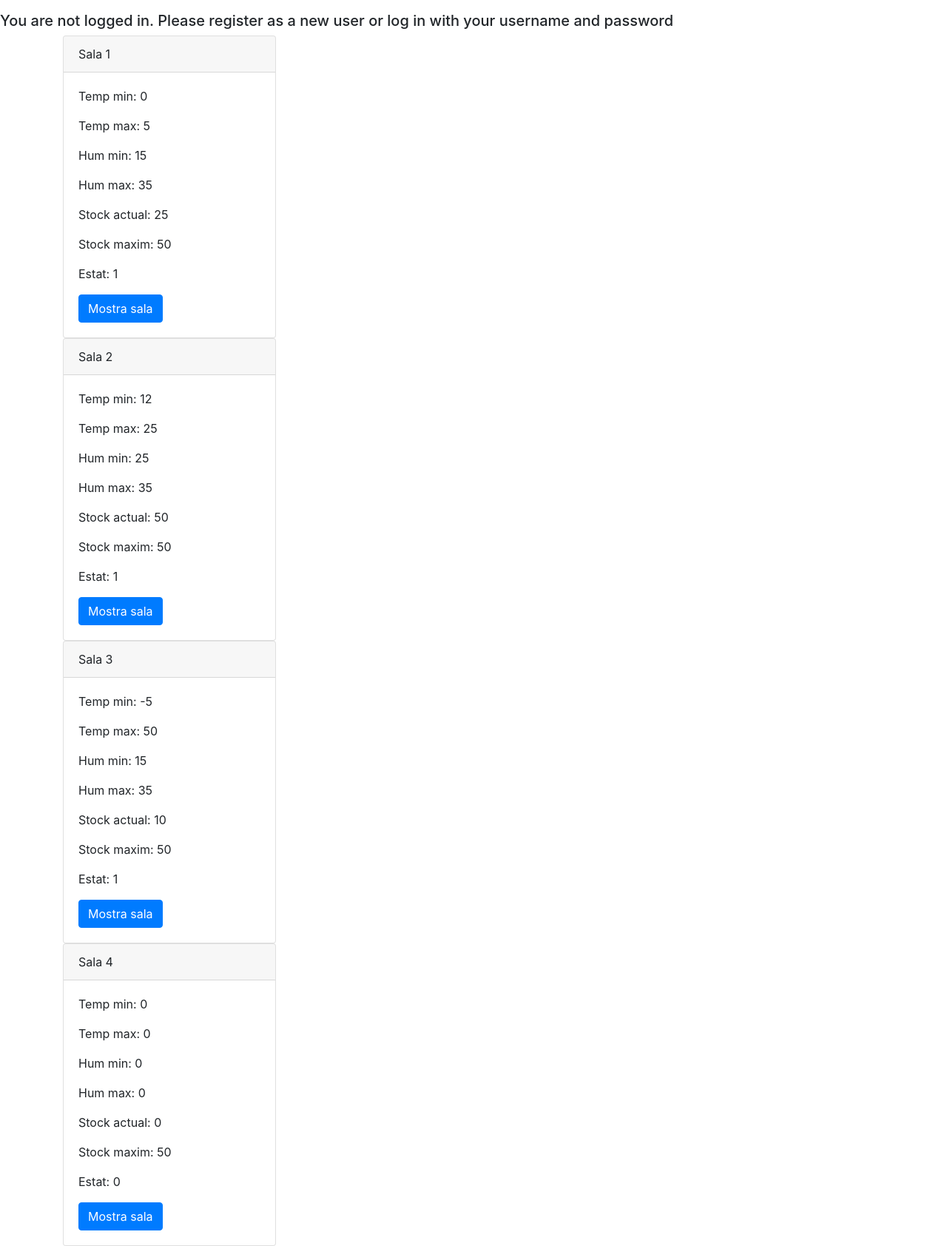
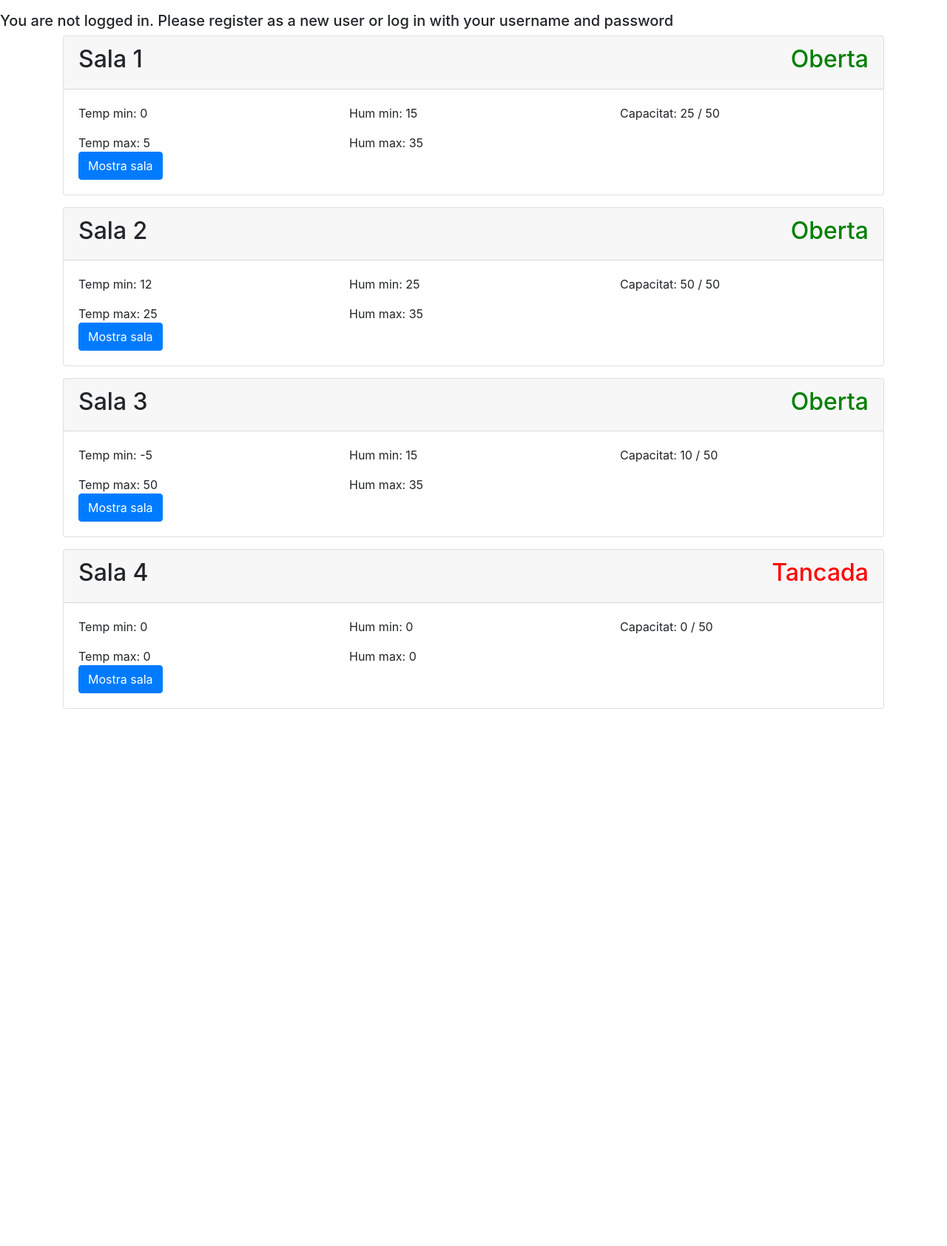
Before and after one commit to teamoutofbounds/joint-project, a Django app: page /magatzem/gestor/sales/ in a window 1280 px wide. Shown: the part 99-1783 px from the top of the page at 74% size. After the commit the page ends 1057 px from the top, so only its background shows below. Run offline with Django 3.2, Linux system fonts and the light colour scheme; some libraries are stand-ins or nearby versions.

Commit message:
Fixed logout i room-list html

```diff
--- a/magatzem/templates/magatzem/room-list.html
+++ b/magatzem/templates/magatzem/room-list.html
@@ -1,21 +1,46 @@
 {% extends 'magatzem/base.html' %}
+{% block content %}
 
-{% block content %}
+<div class="row">
+    <div class="col-sm-12">
             {% for room in room_list  %}
-        <div class="card" style="width: 18rem;">
+                <div class="card" style="margin-bottom: 1em">
                     <div class="card-header">
-            {{ room.name }}
+                        <div class="row">
+                            <div class="col-sm-6">
+                                <h2> {{ room.name }} </h2>
+                            </div>
+                            <div class="col-sm-6">
+                                {% if room.room_status == 0 %}
+                                    <h2 class="float-sm-right" style="color:red">Tancada </h2>
+                                {% else %}
+                                    <h2 class="float-sm-right" style="color:green">Oberta </h2>
+                                {% endif %}
+                            </div>
+                        </div>
+
+
                     </div>
                     <div class="card-body">
+                        <div class="row">
+                            <div class="col-sm-4">
                                 <p class="card-text">Temp min: {{ room.temp_min }}</p>
                                 <p class="card-text">Temp max: {{ room.temp_max }}</p>
+                            </div>
+                            <div class="col-sm-4">
                                 <p class="card-text">Hum min: {{ room.hum_min }}</p>
                                 <p class="card-text">Hum max: {{ room.hum_max }}</p>
-            <p class="card-text">Stock actual: {{ room.quantity }}</p>
-            <p class="card-text">Stock maxim: {{ room.limit }}</p>
-            <p class="card-text">Estat: {{ room.room_status }}</p>
+                            </div>
+                            <div class="col-sm-4">
+                                <p class="card-text">Capacitat: {{ room.quantity }} / {{ room.limit }}</p>
+                            </div>
+                        </div>
+
                     <a href="#" class="btn btn-primary">Mostra sala</a>
                     </div>
                 </div>
     {% endfor %}
+    </div>
+</div>
+
 {% endblock %}
--- a/storageApp/settings.py
+++ b/storageApp/settings.py
@@ -127,5 +127,3 @@ USE_TZ = True
 STATIC_URL = '/static/'
 
 LOGIN_REDIRECT_URL = 'home'
-
-LOGOUT_REDIRECT_URL = 'home'
--- a/tools/algorithms/sala_selector.py
+++ b/tools/algorithms/sala_selector.py
@@ -15,6 +15,7 @@ class RoomHandler:
 		self.quantity = container['quantity']
 
 	def select_containers(self):
+		self._initialize_sales()
 		room, less_quantity, more_quantity = self._get_exact_container_quantity
 		if room:
 			return [room]
@@ -52,3 +53,7 @@ class RoomHandler:
 			return distribution_list
 		else:
 			return []
+
+	def _initialize_sales():
+		for sala in self.sales:
+			sala['new_containers'] = 0
--- a/users/urls.py
+++ b/users/urls.py
@@ -7,7 +7,7 @@ from storageApp import settings
 
 urlpatterns = [
     path('login/', auth_views.LoginView.as_view(template_name='users/login.html'), name='login'),
-    path('logout/', LogoutView.as_view(), {'next_page': settings.LOGOUT_REDIRECT_URL}, name='logout'),
+    path('logout/', LogoutView.as_view(template_name='users/logout.html'), name='logout'),
     path('magatzem/', include('magatzem.urls')),
     path('oficina/', include('oficina.urls')),
     path('register/', views.signup, name='register'),
```
Also changed, not shown: users/templates/users/logout.html (+5 -7 lines). Lines whose indentation alone changed are shown as unchanged.
